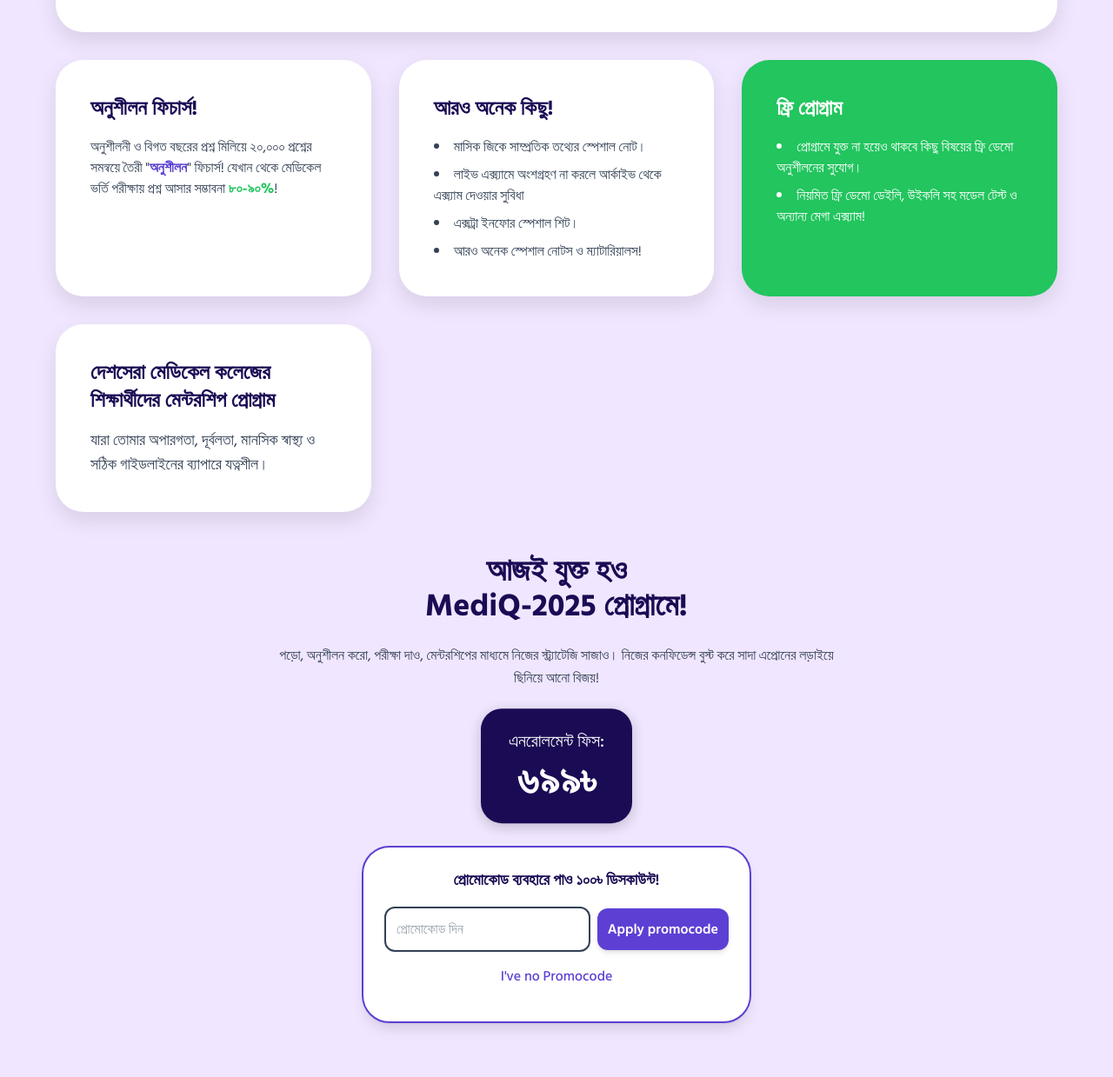
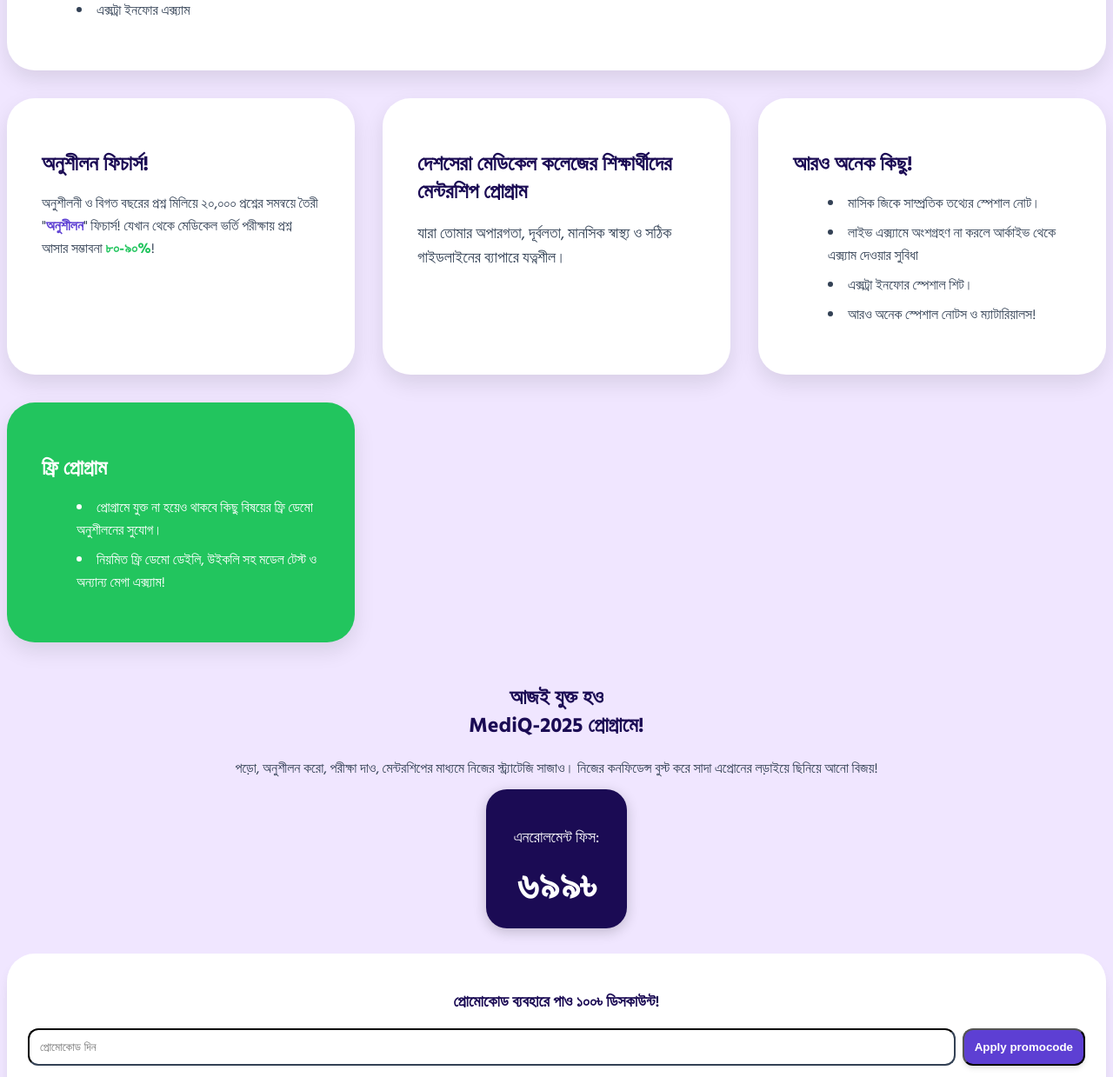
Before and after one commit to medicalprostuti/registration, a plain HTML site: page index.html in a window 1280 px wide. Shown: the part 699-1938 px from the top of the page at 87% size. Drawn offline with nearby package versions, Linux system fonts and the light colour scheme.

Commit message:
Update index.html

```diff
--- a/index.html
+++ b/index.html
@@ -7,7 +7,6 @@
     <link rel="preconnect" href="https://fonts.googleapis.com">
     <link rel="preconnect" href="https://fonts.gstatic.com" crossorigin>
     <link href="https://fonts.googleapis.com/css2?family=Hind+Siliguri:wght@300;400;500;600;700&display=swap" rel="stylesheet">
-    <script src="https://cdn.tailwindcss.com"></script>
     <style>
         :root {
             --primary-color: #1b0b54;
@@ -24,7 +23,6 @@
             color: var(--text-color);
         }
 
-        /* Keyframes for animations */
         @keyframes float {
             0%, 100% { transform: translateY(0); }
             50% { transform: translateY(-10px); }
@@ -40,33 +38,9 @@
             50% { border-color: var(--accent-color); }
         }
 
-        @keyframes slideInUp {
-            from { transform: translateY(50px); opacity: 0; }
-            to { opacity: 1; transform: translateY(0); }
-        }
-
-        @keyframes slideInDown {
-            from { transform: translateY(-50px); opacity: 0; }
-            to { opacity: 1; transform: translateY(0); }
-        }
-
-        /* Animation classes */
         .animate-float { animation: float 4s ease-in-out infinite; }
         .animate-fade-in { animation: fadeIn 1s ease-out forwards; }
         .animate-pulse-border { animation: pulseBorder 2s ease-in-out infinite; }
-        .animate-slide-in-up { animation: slideInUp 0.8s ease-out forwards; }
-        .animate-slide-in-down { animation: slideInDown 0.8s ease-out forwards; }
-        .animate-delay-1 { animation-delay: 0.2s; }
-        .animate-delay-2 { animation-delay: 0.4s; }
-        .animate-delay-3 { animation-delay: 0.6s; }
-        .animate-delay-4 { animation-delay: 0.8s; }
-        .animate-delay-5 { animation-delay: 1.0s; }
-        .animate-delay-6 { animation-delay: 1.2s; }
-        .animate-delay-7 { animation-delay: 1.4s; }
-        .animate-delay-8 { animation-delay: 1.6s; }
-        .animate-delay-9 { animation-delay: 1.8s; }
-
-        /* General styling */
         .card {
             background-color: white;
             padding: 2.5rem;
@@ -80,7 +54,6 @@
             box-shadow: 0 15px 35px rgba(0, 0, 0, 0.15);
         }
 
-        /* Price and promo box styling */
         .price-box {
             background-color: var(--primary-color);
             color: white;
@@ -99,7 +72,79 @@
 
         .promo-message { color: var(--success-color); font-weight: 600; }
         .error-message { color: var(--error-color); font-weight: 600; }
-
+        .container { max-width: 1344px; margin: auto; padding: 48px; }
+        @media (min-width: 768px) {
+            .container { padding: 64px; }
+        }
+        @media (min-width: 1024px) {
+            .container { padding: 96px; }
+        }
+        .text-center { text-align: center; }
+        .space-y-12 > :not([hidden]) ~ :not([hidden]) { margin-top: 48px; }
+        .text-3xl { font-size: 1.875rem; line-height: 2.25rem; }
+        .text-5xl { font-size: 3rem; line-height: 1; }
+        .font-bold { font-weight: 700; }
+        .text-lg { font-size: 1.125rem; line-height: 1.75rem; }
+        .max-w-3xl { max-width: 48rem; }
+        .mx-auto { margin-left: auto; margin-right: auto; }
+        .grid { display: grid; }
+        .gap-8 { gap: 2rem; }
+        .md\:grid-cols-2 { grid-template-columns: repeat(2, minmax(0, 1fr)); }
+        .lg\:grid-cols-3 { grid-template-columns: repeat(3, minmax(0, 1fr)); }
+        .mb-6 { margin-bottom: 1.5rem; }
+        .md\:col-span-2 { grid-column: span 2 / span 2; }
+        .lg\:col-span-3 { grid-column: span 3 / span 3; }
+        .list-disc { list-style-type: disc; }
+        .list-inside { list-style-position: inside; }
+        .space-y-2 > :not([hidden]) ~ :not([hidden]) { margin-top: 0.5rem; }
+        .text-\[var\(--error-color\)\] { color: var(--error-color); }
+        .text-\[var\(--primary-color\)\] { color: var(--primary-color); }
+        .text-\[var\(--text-color\)\] { color: var(--text-color); }
+        .text-\[var\(--success-color\)\] { color: var(--success-color); }
+        .text-\[var\(--accent-color\)\] { color: var(--accent-color); }
+        .text-2xl { font-size: 1.5rem; line-height: 2rem; }
+        .mb-4 { margin-bottom: 1rem; }
+        .font-extrabold { font-weight: 800; }
+        .text-4xl { font-size: 2.25rem; line-height: 2.5rem; }
+        .mt-6 { margin-top: 1.5rem; }
+        .bg-white { background-color: white; }
+        .p-6 { padding: 1.5rem; }
+        .rounded-\[2rem\] { border-radius: 2rem; }
+        .shadow-lg { box-shadow: 0 10px 15px -3px rgba(0, 0, 0, 0.1), 0 4px 6px -2px rgba(0, 0, 0, 0.05); }
+        .border-2 { border-width: 2px; }
+        .border-\[var\(--accent-color\)\] { border-color: var(--accent-color); }
+        .mb-4 { margin-bottom: 1rem; }
+        .flex { display: flex; }
+        .sm\:flex-row { flex-direction: row; }
+        .items-center { align-items: center; }
+        .justify-center { justify-content: center; }
+        .gap-2 { gap: 0.5rem; }
+        .flex-1 { flex: 1 1 0%; }
+        .p-3 { padding: 0.75rem; }
+        .rounded-xl { border-radius: 0.75rem; }
+        .border-\[var\(--text-color\)\] { border-color: var(--text-color); }
+        .focus\:outline-none:focus { outline: 2px solid transparent; outline-offset: 2px; }
+        .focus\:border-\[var\(--accent-color\)\]:focus { border-color: var(--accent-color); }
+        .transition-colors { transition-property: background-color, border-color, color, fill, stroke; transition-timing-function: cubic-bezier(0.4, 0, 0.2, 1); transition-duration: 150ms; }
+        .bg-\[var\(--accent-color\)\] { background-color: var(--accent-color); }
+        .text-white { color: white; }
+        .font-semibold { font-weight: 600; }
+        .shadow-md { box-shadow: 0 4px 6px -1px rgba(0, 0, 0, 0.1), 0 2px 4px -1px rgba(0, 0, 0, 0.06); }
+        .hover\:bg-opacity-90:hover { background-color: rgba(93, 63, 211, 0.9); }
+        .flex-shrink-0 { flex-shrink: 0; }
+        .relative { position: relative; }
+        .mt-4 { margin-top: 1rem; }
+        .hover\:underline:hover { text-decoration: underline; }
+        .text-center { text-align: center; }
+        .leading-relaxed { line-height: 1.625; }
+        .price-box { padding: 1.5rem 2rem; }
+        .text-xl { font-size: 1.25rem; line-height: 1.75rem; }
+        .mt-2 { margin-top: 0.5rem; }
+        .text-3xl { font-size: 1.875rem; line-height: 2.25rem; }
+        .md\:text-5xl { font-size: 3rem; line-height: 1; }
+        .font-extrabold { font-weight: 800; }
+        .transition-all { transition-property: all; transition-timing-function: cubic-bezier(0.4, 0, 0.2, 1); transition-duration: 150ms; }
+        .w-full { width: 100%; }
     </style>
 </head>
 <body class="p-4 md:p-8 lg:p-12 flex items-center justify-center min-h-screen">
@@ -108,7 +153,7 @@
             <h1 class="text-3xl md:text-5xl font-bold text-[var(--primary-color)]">
                 MediQ এর সাথে মেডিকেল ভর্তি যুদ্ধে এগিয়ে যাও আরেক ধাপ!
             </h1>
-            <p class="text-base md:text-lg text-[var(--text-color)] leading-relaxed max-w-3xl mx-auto animate-delay-1">
+            <p class="text-base md:text-lg text-[var(--text-color)] leading-relaxed max-w-3xl mx-auto">
                 অফুরন্ত প্রশ্ন ভান্ডার থেকে অনুশীলন করো, পরীক্ষা দাও, দেশসেরা মেডিকেল কলেজ শিক্ষার্থীদের মেন্টরশিপের ভেতরে ঝালিয়ে নাও তোমার প্রিপারেশন!
             </p>
         </header>
@@ -153,6 +198,13 @@
             </div>
 
             <div class="card">
+                <h2 class="text-2xl font-bold text-[var(--primary-color)] mb-4">দেশসেরা মেডিকেল কলেজের শিক্ষার্থীদের মেন্টরশিপ প্রোগ্রাম</h2>
+                <p class="text-lg text-[var(--text-color)] max-w-3xl mx-auto">
+                    যারা তোমার অপারগতা, দূর্বলতা, মানসিক স্বাস্থ্য ও সঠিক গাইডলাইনের ব্যাপারে যত্নশীল।
+                </p>
+            </div>
+
+            <div class="card">
                 <h2 class="text-2xl font-bold text-[var(--primary-color)] mb-4">আরও অনেক কিছু!</h2>
                 <ul class="list-disc list-inside text-[var(--text-color)] space-y-2">
                     <li>মাসিক জিকে সাম্প্রতিক তথ্যের স্পেশাল নোট।</li>
@@ -169,16 +221,9 @@
                     <li>নিয়মিত ফ্রি ডেমো ডেইলি, উইকলি সহ মডেল টেস্ট ও অন্যান্য মেগা এক্স্যাম!</li>
                 </ul>
             </div>
-
-            <div class="card">
-                <h2 class="text-2xl font-bold text-[var(--primary-color)] mb-4">দেশসেরা মেডিকেল কলেজের শিক্ষার্থীদের মেন্টরশিপ প্রোগ্রাম</h2>
-                <p class="text-lg text-[var(--text-color)] max-w-3xl mx-auto">
-                    যারা তোমার অপারগতা, দূর্বলতা, মানসিক স্বাস্থ্য ও সঠিক গাইডলাইনের ব্যাপারে যত্নশীল।
-                </p>
-            </div>
         </section>
 
-        <section class="text-center space-y-6 animate-fade-in animate-delay-7">
+        <section class="text-center space-y-6 animate-fade-in">
             <h2 class="text-2xl md:text-4xl font-extrabold text-[var(--primary-color)] animate-pulse-border">
                 আজই যুক্ত হও <br> MediQ-2025 প্রোগ্রামে!
             </h2>
@@ -187,12 +232,12 @@
                 নিজের কনফিডেন্স বুস্ট করে সাদা এপ্রোনের লড়াইয়ে ছিনিয়ে আনো বিজয়!
             </p>
 
-            <div class="price-box animate-float animate-delay-8">
+            <div class="price-box animate-float">
                 <p class="text-lg md:text-xl font-medium">এনরোলমেন্ট ফিস:</p>
                 <div id="priceDisplay" class="text-3xl md:text-5xl font-extrabold mt-2 transition-all duration-500">৬৯৯৳</div>
             </div>
 
-            <div id="promoBox" class="bg-white p-6 rounded-[2rem] shadow-lg border-2 border-[var(--accent-color)] mt-6 mx-auto max-w-md animate-fade-in animate-delay-9">
+            <div id="promoBox" class="bg-white p-6 rounded-[2rem] shadow-lg border-2 border-[var(--accent-color)] mt-6 mx-auto max-w-md animate-fade-in">
                 <h3 class="text-lg font-semibold text-[var(--primary-color)] mb-4">প্রোমোকোড ব্যবহারে পাও ১০০৳ ডিসকাউন্ট!</h3>
                 <div id="promo-section" class="flex flex-col sm:flex-row items-center justify-center gap-2">
                     <input type="text" id="promoCodeInput" placeholder="প্রোমোকোড দিন" class="flex-1 p-3 rounded-xl border-2 border-[var(--text-color)] focus:outline-none focus:border-[var(--accent-color)] transition-colors" />
@@ -217,29 +262,23 @@
             const validPromoCodes = ['ULLAS01', 'BILAS01'];
             const formspreeUrl = 'YOUR_FORMSPREE_LINK_HERE';
 
-            async function getUserIp() {
-                try {
-                    const response = await fetch('https://api.ipify.org?format=json');
-                    const data = await response.json();
-                    return data.ip;
-                } catch (error) {
-                    console.error('Error fetching IP:', error);
-                    return 'IP-not-found';
-                }
-            }
-
-            async function submitToFormspree(promoCode, userIp) {
+            // Non-blocking IP fetch
+            async function submitToFormspree(promoCode) {
                 if (formspreeUrl === 'YOUR_FORMSPREE_LINK_HERE') {
                     console.warn("Formspree URL is not configured. Skipping submission.");
                     return;
                 }
 
-                const data = {
-                    promocode: promoCode,
-                    ip: userIp
-                };
+                try {
+                    const ipResponse = await fetch('https://api.ipify.org?format=json');
+                    const ipData = await ipResponse.json();
+                    const userIp = ipData.ip;
 
-                try {
+                    const data = {
+                        promocode: promoCode,
+                        ip: userIp
+                    };
+
                     const response = await fetch(formspreeUrl, {
                         method: 'POST',
                         headers: {
@@ -270,21 +309,21 @@
                 }
             });
 
-            applyPromoBtn.addEventListener('click', async () => {
+            applyPromoBtn.addEventListener('click', () => {
                 const promoCode = promoCodeInput.value.trim().toUpperCase();
 
                 if (validPromoCodes.includes(promoCode)) {
-                    // Update button text and disable it
                     buttonText.textContent = 'Wait...';
                     applyPromoBtn.disabled = true;
                     applyPromoBtn.style.opacity = '0.7';
 
-                    const userIp = await getUserIp();
-                    await submitToFormspree(promoCode, userIp);
+                    // Start the IP fetch but don't wait for it
+                    submitToFormspree(promoCode);
 
+                    // Redirect immediately after a short delay
                     setTimeout(() => {
                         window.location.href = 'https://dash.zinipay.com/secure/payment-link/eeb278bc-c43d-4315-8bc2-8724ee1467bd';
-                    }, 1000);
+                    }, 100);
 
                 } else {
                     messageBox.innerHTML = `<div class="error-message"> This promocode doesn't exist.</div>`;
```
